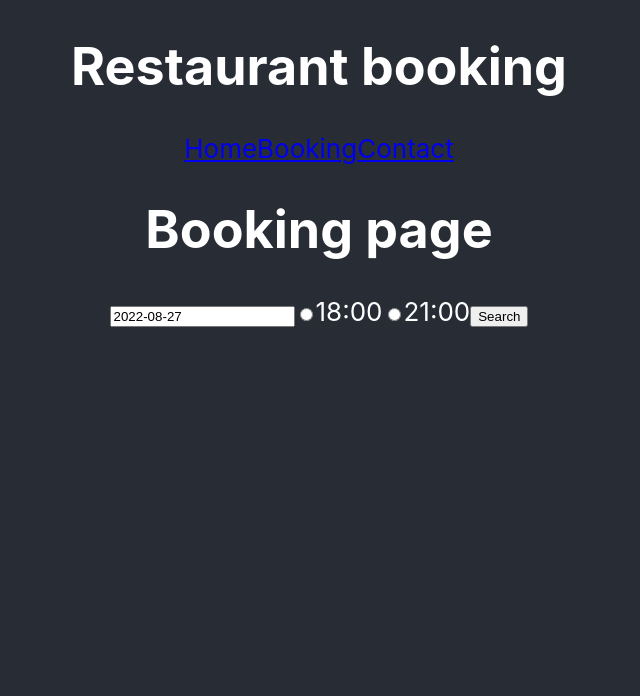
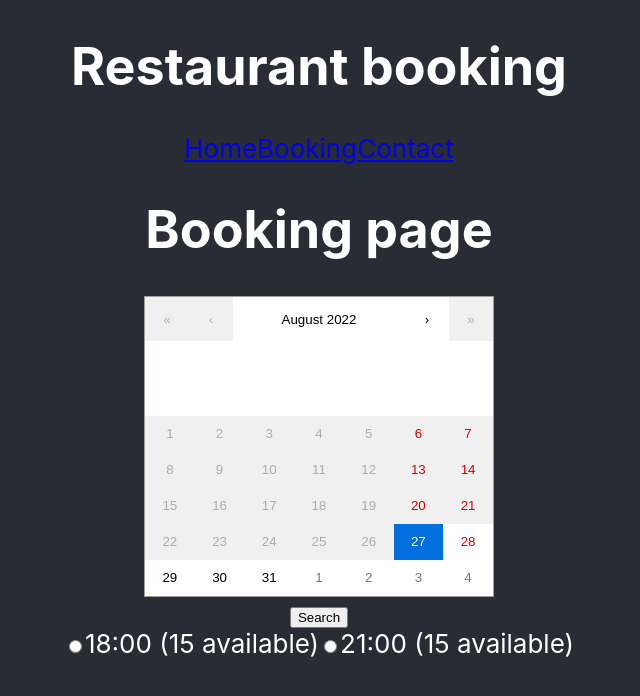
Before and after one commit to Alexandrhall/restaurant-app, a React (Create React App) app in the folder client/: page /booking in a window 1280 px wide. Shown: the top 696 px of the page, without its empty margins (321-961 px from the left). Built offline with nearby package versions, Linux system fonts and the light colour scheme.

Commit message:
radiobutton

```diff
--- a/client/src/App.tsx
+++ b/client/src/App.tsx
@@ -13,6 +13,7 @@ function App() {
         <Route path="/" element={<Layout />}>
           <Route index element={<Button />}></Route>
           <Route path="/booking" element={<Booking />}></Route>
+          {/* <Route path="/booking/form" element={<BookingForm />}></Route> */}
           <Route path="/contact" element={<Contact />}></Route>
           <Route path="*" element={<NotFound />}></Route>
         </Route>
--- /dev/null
+++ b/client/src/components/BookingForm.tsx
@@ -0,0 +1,13 @@
+interface IBookFromProps {
+  date: string;
+  time: string;
+}
+
+export const BookingForm = (props: IBookFromProps) => {
+  return (
+    <>
+      <p>{props.date}</p>
+      <p>{props.time}</p>
+    </>
+  );
+};
--- a/client/src/components/pages/Booking.tsx
+++ b/client/src/components/pages/Booking.tsx
@@ -6,98 +6,100 @@ import { setHours, setMinutes, subDays, addDays } from "date-fns";
 import axios from "axios";
 import { IBookings } from "../../models/IBookings";
 import { ICustomer } from "../../models/ICustomer";
-import { getValue } from "@testing-library/user-event/dist/utils";
+import { Link } from "react-router-dom";
+import { BookingForm } from "../BookingForm";
+import "react-calendar/dist/Calendar.css";
 
 export const Booking = () => {
-  const [dateValue, setDateValue] = useState(
-    new Date(setHours(setMinutes(new Date(), 0), 18))
-  );
+  const [dateValue, setDateValue] = useState(new Date());
 
   const [startDate, setStartDate] = useState(new Date());
-  const [calDate, setCalDate] = useState<IBookings[]>([]);
+  const [eightTeen, setEightTeen] = useState<IBookings[]>([]);
+  const [twentyOne, setTwentyOne] = useState<IBookings[]>([]);
+
+  const [timeValue, setTimeValue] = useState<string>("");
+
+  const [showForm, setShowForm] = useState<boolean>(false);
 
   return (
     <>
       <h1>Booking page</h1>
-      {/* <Calendar onChange={setCalDate} value={calDate} /> */}
-      {/* <p>{dateValue.toString()}</p> */}
-      <DatePicker
+      <Calendar
+        onChange={(date: Date) => {
+          setDateValue(date);
+
+          // axios({
+          //   method: "post",
+          //   url: "http://localhost:8000/getdate",
+          //   data: { date: dateValue.toLocaleDateString() },
+          // }).then((resp) => {
+          //   setEightTeen(resp.data.eightTeen);
+          //   setTwentyOne(resp.data.twentyOne);
+          // });
+        }}
+        value={dateValue}
+        minDate={subDays(startDate, 0)}
+        maxDate={addDays(startDate, 60)}
+      />
+      {/* <DatePicker
         selected={dateValue}
         onChange={(date: Date) => setDateValue(date)}
-        // showTimeSelect
         showWeekNumbers
-        //timeIntervals={180}
         calendarStartDay={1}
-        // timeFormat="HH:mm"
         popperPlacement="bottom"
-        // includeTimes={[
-        //   setHours(setMinutes(new Date(), 0), 18),
-        //   setHours(setMinutes(new Date(), 0), 21),
-        // ]}
-        // dateFormat={"dd/MM/yyyy"}
         dateFormat={"yyyy-MM-dd"}
         minDate={subDays(startDate, 0)}
         maxDate={addDays(startDate, 60)}
         name="date"
-        // minTime={setHours(setMinutes(new Date(), 0), 18)}
-        // maxTime={setHours(setMinutes(new Date(), 0), 21)}
-      />
-      <input
-        type="radio"
-        name="time"
-        id="18"
-        value={"18:00"}
-        onClick={async (e) => {
-          console.log(e.currentTarget.value);
-        }}
-      />
-      <label htmlFor="18">18:00</label>
-      <input
-        type="radio"
-        name="time"
-        id="21"
-        value={"21:00"}
-        onClick={async (e) => {
-          console.log(e.currentTarget.value);
-        }}
-      />
-      <label htmlFor="21">21:00</label>
+      /> */}
       <button
         onClick={async () => {
           axios({
             method: "post",
-            url: "http://localhost:8000/test",
+            url: "http://localhost:8000/getdate",
             data: { date: dateValue.toLocaleDateString() },
           }).then((resp) => {
-            setCalDate(resp.data);
+            setEightTeen(resp.data.eightTeen);
+            setTwentyOne(resp.data.twentyOne);
+            setShowForm(true);
           });
         }}
       >
         Search
       </button>
-      {calDate.map((booking) => {
-        return (
-          <>
-            <p>
-              {booking.information.name}
-              {booking.date}
-            </p>
-          </>
-        );
-      })}
-      <form action="http://localhost:8000/booking" method="post">
-        {/* <DatePicker
-          selected={timeValue}
-          onChange={(date: Date) => setTimeValue(date)}
-          showTimeSelect
-          showTimeSelectOnly
-          timeIntervals={180}
-          timeCaption="Time"
-          dateFormat={"HH:mm"}
-          popperPlacement="bottom"
-        /> */}
+      <div>
+        <input
+          type="radio"
+          name="time"
+          id="18"
+          value={"18:00"}
+          onClick={async (e) => {
+            setTimeValue(e.currentTarget.value);
+          }}
+        />
+        <label htmlFor="18">18:00 ({15 - eightTeen.length} available)</label>
+        <input
+          type="radio"
+          name="time"
+          id="21"
+          value={"21:00"}
+          onClick={async (e) => {
+            setTimeValue(e.currentTarget.value);
+          }}
+        />
+        <label htmlFor="21">21:00 ({15 - twentyOne.length} available)</label>
+      </div>
 
-        {/* <input type="text" name="name" placeholder="First Name" />
+      <div>
+        {showForm ? (
+          <BookingForm date={dateValue.toLocaleDateString()} time={timeValue} />
+        ) : (
+          <></>
+        )}
+      </div>
+
+      {/* <form action="http://localhost:8000/booking" method="post">
+        <input type="text" name="name" placeholder="First Name" />
         <input type="number" name="phone" placeholder="Phone number" />
         <input type="email" name="email" placeholder="Email" />
         <input
@@ -107,8 +109,8 @@ export const Booking = () => {
           max={6}
           min={1}
         />
-        <input type="submit" value="Submit" /> */}
-      </form>
+        <input type="submit" value="Submit" />
+      </form> */}
     </>
   );
 };
--- a/client/src/models/IBookings.ts
+++ b/client/src/models/IBookings.ts
@@ -6,4 +6,5 @@ export interface IBookings {
   information: ICustomer;
   persons: number;
   date: string;
+  time: string;
 }
```
Also changed, not shown: 2 other files (tests, documents, lock files or other folders).
